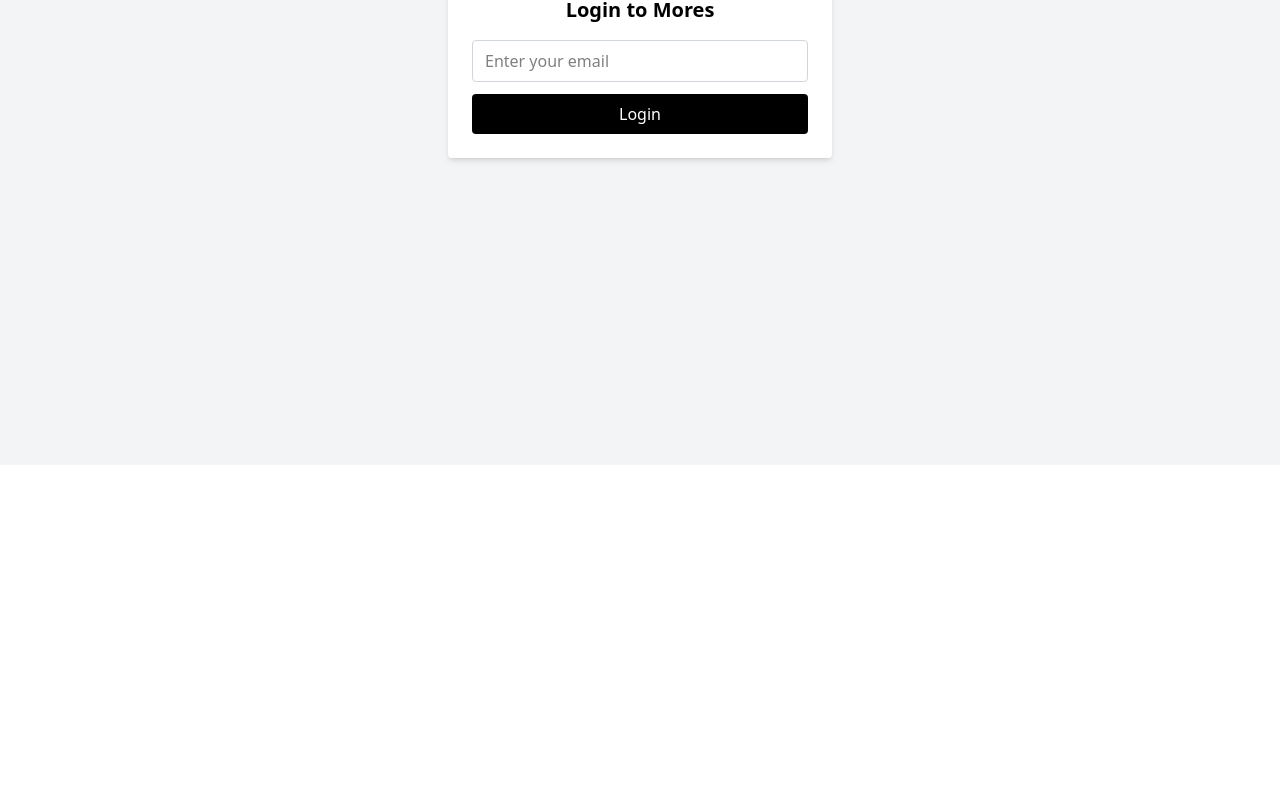
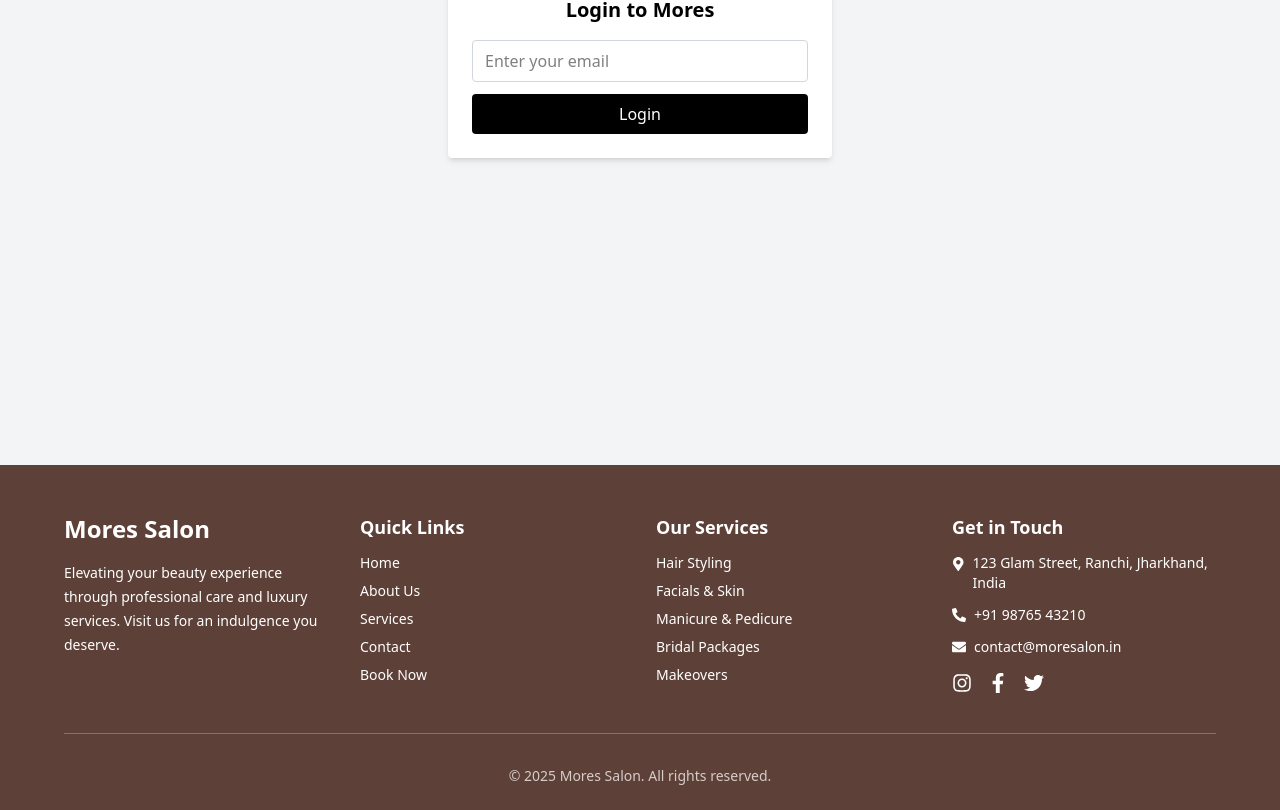
Before and after one commit to ikrajnish/Salon, a React (Vite) app in the folder client/: page /login in a window 1280 px wide. Shown: the part 335-1145 px from the top of the page. Before the commit the page ends 800 px from the top, so only its background shows below. Built offline with nearby package versions, Linux system fonts and the light colour scheme; no server answers.

Commit message:
added footer

```diff
--- a/client/package.json
+++ b/client/package.json
@@ -15,6 +15,7 @@
     "lucide-react": "^0.525.0",
     "react": "^19.1.0",
     "react-dom": "^19.1.0",
+    "react-icons": "^5.5.0",
     "react-router-dom": "^7.6.3",
     "tailwindcss": "^4.1.11"
   },
--- a/client/src/App.jsx
+++ b/client/src/App.jsx
@@ -9,6 +9,7 @@
 import AdminPanel from "./pages/AdminPanel";
 import PrivateRoute from "./components/PrivateRoute";
 import Home from "./pages/Home";
+import Footer from "./components/Footer";
 
 function App() {
   return (
@@ -45,6 +46,7 @@
             }
           />
         </Routes>
+        <Footer/>
       </Router>
     </AuthProvider>
   );
--- /dev/null
+++ b/client/src/components/Footer.jsx
@@ -0,0 +1,71 @@
+import React from "react";
+import { FaInstagram, FaFacebookF, FaTwitter, FaMapMarkerAlt, FaPhoneAlt, FaEnvelope } from "react-icons/fa";
+
+const Footer = () => {
+  return (
+    <footer className="bg-[#5D4037] text-white pt-12 pb-6 px-6 md:px-16">
+      <div className="grid grid-cols-1 md:grid-cols-4 gap-8 border-b border-[#8D6E63] pb-10">
+        {/* Brand */}
+        <div>
+          <h2 className="text-2xl font-bold mb-4">Mores Salon</h2>
+          <p className="text-sm leading-6">
+            Elevating your beauty experience through professional care and luxury services. Visit us for an indulgence you deserve.
+          </p>
+        </div>
+
+        {/* Quick Links */}
+        <div>
+          <h3 className="text-lg font-semibold mb-3">Quick Links</h3>
+          <ul className="space-y-2 text-sm">
+            <li><a href="#" className="hover:underline">Home</a></li>
+            <li><a href="#" className="hover:underline">About Us</a></li>
+            <li><a href="#" className="hover:underline">Services</a></li>
+            <li><a href="#" className="hover:underline">Contact</a></li>
+            <li><a href="#" className="hover:underline">Book Now</a></li>
+          </ul>
+        </div>
+
+        {/* Services */}
+        <div>
+          <h3 className="text-lg font-semibold mb-3">Our Services</h3>
+          <ul className="space-y-2 text-sm">
+            <li>Hair Styling</li>
+            <li>Facials & Skin</li>
+            <li>Manicure & Pedicure</li>
+            <li>Bridal Packages</li>
+            <li>Makeovers</li>
+          </ul>
+        </div>
+
+        {/* Contact & Social */}
+        <div>
+          <h3 className="text-lg font-semibold mb-3">Get in Touch</h3>
+          <ul className="space-y-3 text-sm">
+            <li className="flex items-start gap-2">
+              <FaMapMarkerAlt className="mt-1" />
+              <span>123 Glam Street, Ranchi, Jharkhand, India</span>
+            </li>
+            <li className="flex items-center gap-2">
+              <FaPhoneAlt /> <span>+91 98765 43210</span>
+            </li>
+            <li className="flex items-center gap-2">
+              <FaEnvelope /> <span>contact@moresalon.in</span>
+            </li>
+          </ul>
+          <div className="flex gap-4 mt-4 text-xl">
+            <a href="#" className="hover:text-[#D7CCC8]"><FaInstagram /></a>
+            <a href="#" className="hover:text-[#D7CCC8]"><FaFacebookF /></a>
+            <a href="#" className="hover:text-[#D7CCC8]"><FaTwitter /></a>
+          </div>
+        </div>
+      </div>
+
+      {/* Bottom */}
+      <div className="mt-8 text-center text-sm text-[#D7CCC8]">
+        &copy; {new Date().getFullYear()} Mores Salon. All rights reserved.
+      </div>
+    </footer>
+  );
+};
+
+export default Footer;
```
Also changed, not shown: 1 other file (tests, documents, lock files or other folders).
